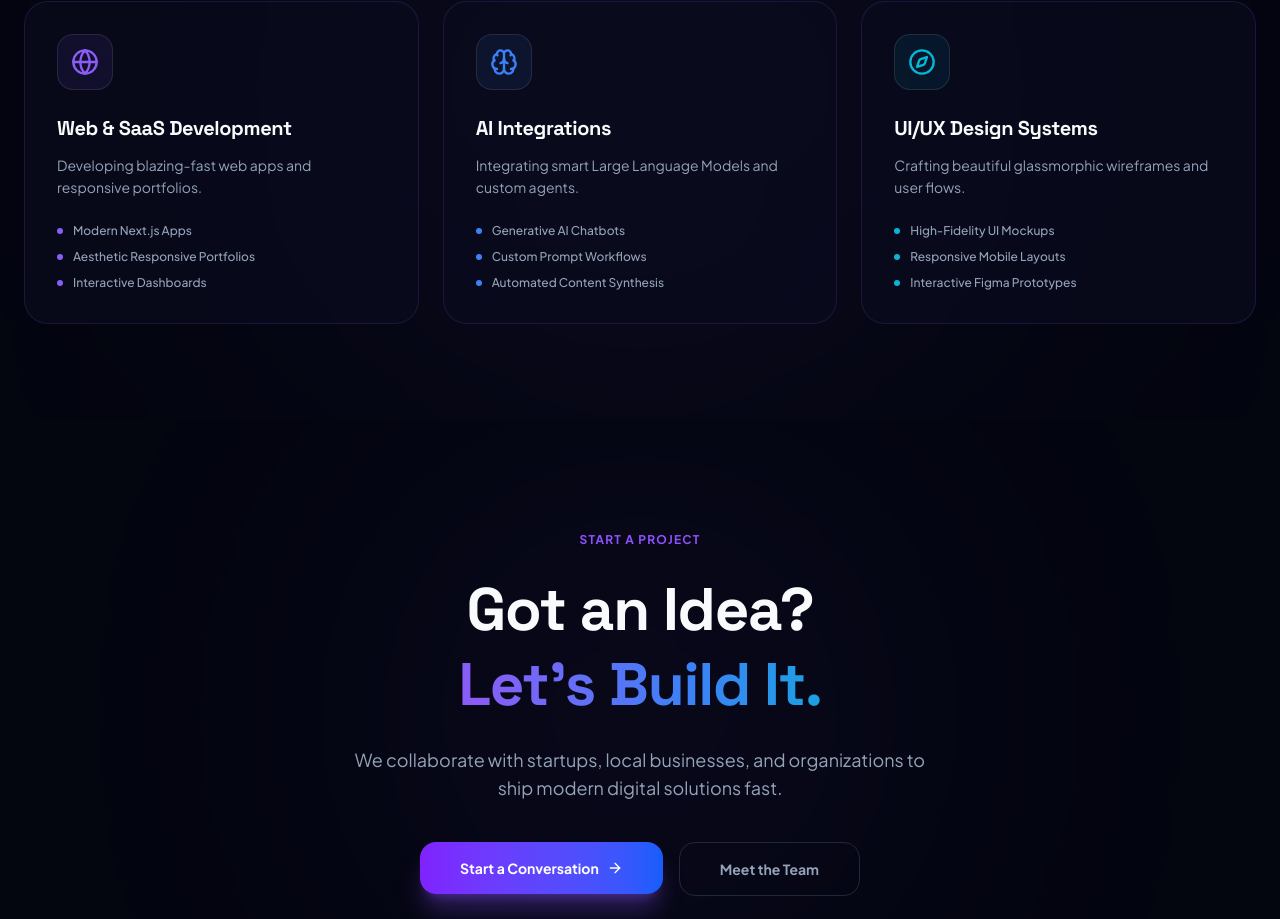
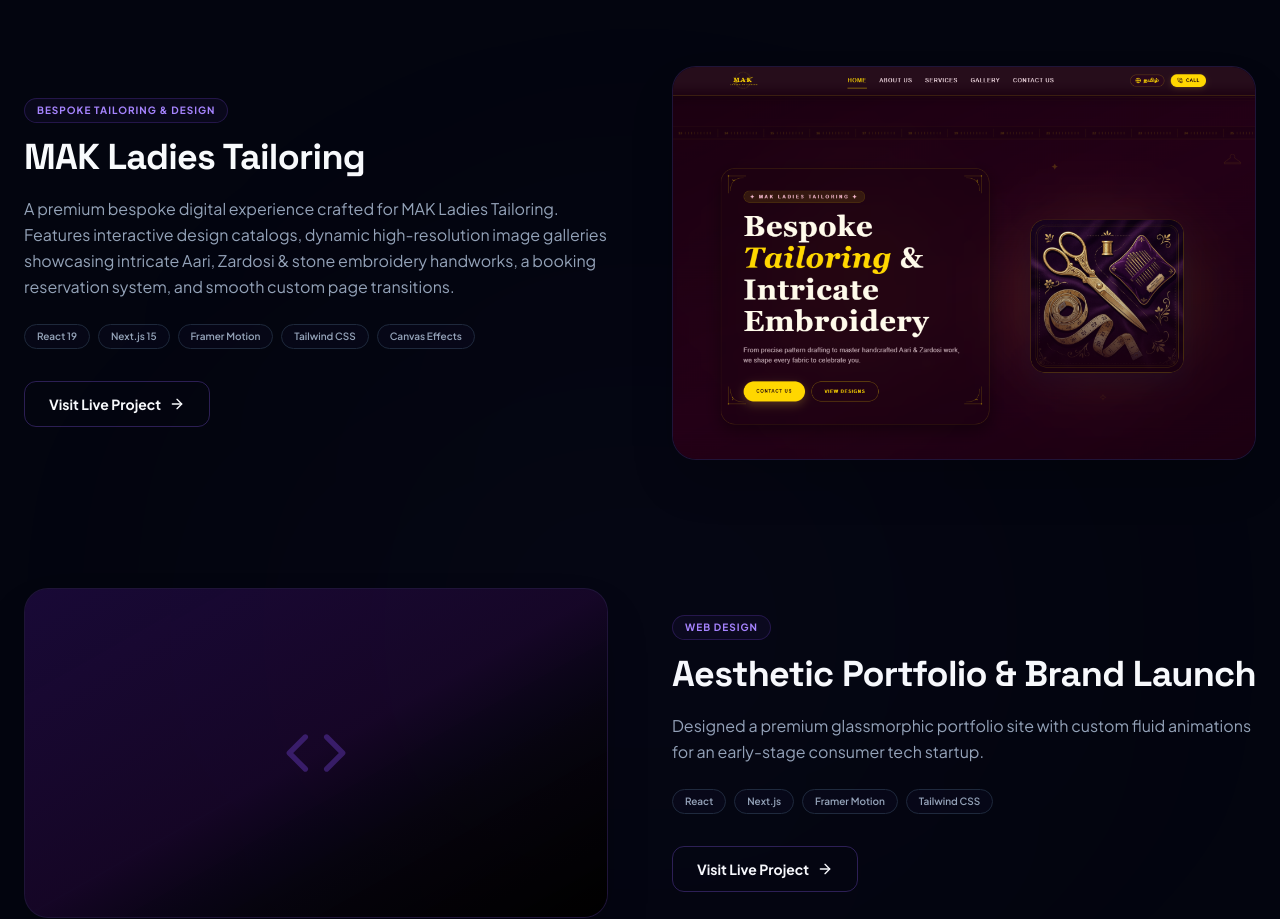
Before and after one commit to Pravin17-Hub/viyoratechnologies, a Next.js app: page / in a window 1280 px wide. Shown: the part 1233-2152 px from the top of the page. Built offline with nearby package versions, Linux system fonts and the light colour scheme.

Commit message:
design: add detailed specifications and description for the MAK Ladies Tailoring project, restore project showcase panel on homepage

```diff
--- a/src/app/home-client.tsx
+++ b/src/app/home-client.tsx
@@ -172,6 +172,92 @@
         </motion.div>
       </section>
 
+      {/* ══ Featured Projects Showcase ══ */}
+      <section className="py-20 md:py-32 relative z-10 overflow-hidden border-t" style={{ borderColor: "var(--border-subtle)" }}>
+        <div className="absolute top-1/2 left-1/2 -translate-x-1/2 -translate-y-1/2 w-[800px] h-[800px] rounded-full blur-[150px] pointer-events-none" style={{ background: `rgba(139,92,246,calc(var(--orb-opacity)*0.1))` }} />
+
+        <div className="max-w-7xl mx-auto px-6">
+          <motion.div initial={{ opacity: 0, y: 20 }} whileInView={{ opacity: 1, y: 0 }} viewport={{ once: true }}
+            className="text-center mb-16 md:mb-24">
+            <p className="text-violet-500 text-[10px] sm:text-xs font-bold uppercase tracking-widest mb-3">Our Creations</p>
+            <h2 className="text-3xl sm:text-5xl font-black leading-tight" style={{ color: "var(--text-primary)" }}>Featured <span className="text-shimmer">Projects</span></h2>
+          </motion.div>
+
+          <div className="flex flex-col gap-20 md:gap-32">
+            {projects.map((project, idx) => {
+              const isEven = idx % 2 === 0;
+              return (
+                <motion.div
+                  key={project.id}
+                  initial={{ opacity: 0, y: 40 }}
+                  whileInView={{ opacity: 1, y: 0 }}
+                  viewport={{ once: true, margin: "-100px" }}
+                  transition={{ duration: 0.8, ease: [0.16, 1, 0.3, 1] }}
+                  className={`flex flex-col lg:flex-row gap-8 lg:gap-16 items-center ${isEven ? "" : "lg:flex-row-reverse"}`}
+                >
+                  {/* Project Info */}
+                  <div className="w-full lg:w-1/2 flex flex-col items-start">
+                    <span className="text-[10px] font-bold tracking-widest uppercase text-violet-400 mb-3 px-3 py-1 rounded-full border border-violet-500/20 bg-violet-500/5">
+                      {project.category}
+                    </span>
+                    <h3 className="text-2xl sm:text-4xl font-black mb-4 leading-tight" style={{ color: "var(--text-primary)" }}>
+                      {project.title}
+                    </h3>
+                    <p className="text-sm sm:text-base leading-relaxed mb-6" style={{ color: "var(--text-secondary)" }}>
+                      {project.description}
+                    </p>
+
+                    <div className="flex flex-wrap gap-2 mb-8">
+                      {project.techUsed.map((tech) => (
+                        <span key={tech} className="text-[10px] px-3 py-1 rounded-full border font-semibold"
+                          style={{ borderColor: "var(--border-subtle)", background: "rgba(139,92,246,0.03)", color: "var(--text-secondary)" }}>
+                          {tech}
+                        </span>
+                      ))}
+                    </div>
+
+                    <a
+                      href={project.link}
+                      target="_blank"
+                      rel="noopener noreferrer"
+                      className="group flex items-center gap-2 px-6 py-3 rounded-xl font-bold text-sm border hover:bg-violet-500 hover:text-white transition-all duration-300"
+                      style={{ borderColor: "rgba(139,92,246,0.3)", color: "var(--text-primary)" }}
+                    >
+                      Visit Live Project <ArrowRight className="w-4 h-4 group-hover:translate-x-1 transition-transform" />
+                    </a>
+                  </div>
+
+                  {/* Project Visual / Screenshot */}
+                  <div className="w-full lg:w-1/2">
+                    <motion.div
+                      whileHover={{ scale: 1.025 }}
+                      transition={{ duration: 0.4 }}
+                      className="relative overflow-hidden rounded-3xl border shadow-2xl group cursor-pointer"
+                      style={{ borderColor: "var(--border-card)", background: "rgba(20,10,30,0.5)" }}
+                    >
+                      {project.image ? (
+                        <img
+                          src={project.image}
+                          alt={project.title}
+                          className="w-full h-auto object-cover max-h-[350px] sm:max-h-[400px] transition-transform duration-700 group-hover:scale-105"
+                        />
+                      ) : (
+                        <div className="aspect-video w-full flex items-center justify-center bg-gradient-to-br from-violet-950/40 via-purple-950/20 to-black p-8">
+                          <Code className="w-16 h-16 text-violet-500/30" />
+                        </div>
+                      )}
+                      <div className="absolute inset-0 bg-gradient-to-t from-black/80 via-black/20 to-transparent opacity-0 group-hover:opacity-100 transition-opacity duration-300 flex items-end p-6">
+                        <span className="text-white text-xs font-bold uppercase tracking-wider">Explore Live ↗</span>
+                      </div>
+                    </motion.div>
+                  </div>
+                </motion.div>
+              );
+            })}
+          </div>
+        </div>
+      </section>
+
       {/* ══ SERVICES ══ */}
       <section className="py-12 md:py-24 relative z-10 overflow-hidden">
         <div className="absolute top-1/2 left-1/2 -translate-x-1/2 -translate-y-1/2 w-[800px] h-[800px] rounded-full blur-[150px] pointer-events-none" style={{ background: `rgba(139,92,246,calc(var(--orb-opacity)*0.3))` }} />
--- a/src/context/theme-context.tsx
+++ b/src/context/theme-context.tsx
@@ -59,20 +59,18 @@
       announcement: savedAnnouncement || "Viyora Technologies · Product Studio"
     });
 
-    // Projects sync with auto-upgrade to include MAK project
+    // Projects sync with auto-upgrade to include detailed MAK project
     const savedProjects = localStorage.getItem("viyora_projects");
     let loadedProjects = savedProjects ? JSON.parse(savedProjects) : [];
-    const hasMak = loadedProjects.some((p: any) => p.id === "mak");
 
-    if (!savedProjects || !hasMak) {
     const initialProjects: Project[] = [
       {
         id: "mak",
         title: "MAK Ladies Tailoring",
         category: "Bespoke Tailoring & Design",
-          description: "A premium digital experience featuring high-end bespoke ladies' tailoring, intricate Aari & Zardosi embroidery showcases, interactive catalogs, and online bookings.",
+        description: "A premium bespoke digital experience crafted for MAK Ladies Tailoring. Features interactive design catalogs, dynamic high-resolution image galleries showcasing intricate Aari, Zardosi & stone embroidery handworks, a booking reservation system, and smooth custom page transitions.",
         link: "https://mak-pied.vercel.app/",
-          techUsed: ["React", "Next.js", "Framer Motion", "Tailwind CSS"],
+        techUsed: ["React 19", "Next.js 15", "Framer Motion", "Tailwind CSS", "Canvas Effects"],
         image: "/mak-project.png"
       },
       {
@@ -92,10 +90,17 @@
         techUsed: ["Next.js", "TypeScript", "Tailwind CSS", "Framer Motion"]
       }
     ];
+
+    const hasMak = loadedProjects.some((p: any) => p.id === "mak");
+
+    if (!savedProjects || !hasMak) {
       setProjects(initialProjects);
       localStorage.setItem("viyora_projects", JSON.stringify(initialProjects));
     } else {
-      setProjects(loadedProjects);
+      // Auto-upgrade the MAK project in existing localStorage to the detailed version
+      const upgraded = loadedProjects.map((p: any) => p.id === "mak" ? initialProjects[0] : p);
+      setProjects(upgraded);
+      localStorage.setItem("viyora_projects", JSON.stringify(upgraded));
     }
 
     setMounted(true);
```
Lines whose indentation alone changed are shown as unchanged.
